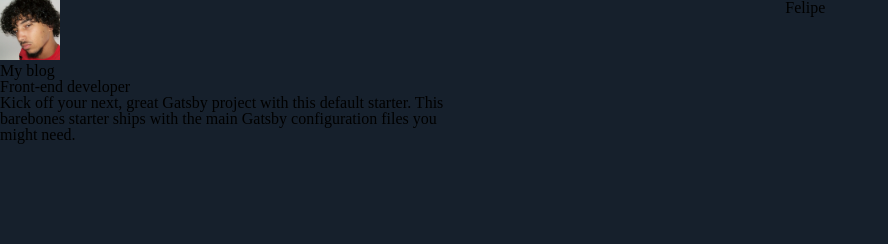
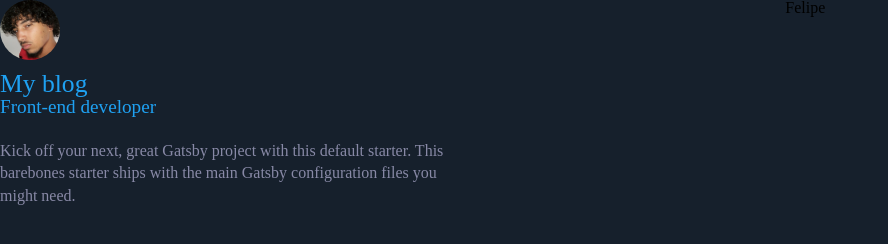
Before and after one commit to flipggs/learningGatsby, a Gatsby site: page / in a window 1280 px wide. Shown: the whole page, without its empty margins (0-888 px from the left). Built offline with nearby package versions, Linux system fonts and the light colour scheme; Gatsby itself is replaced by a stand-in of ours.

Commit message:
Add styles avatar and profile

```diff
--- a/src/components/Avatar/index.js
+++ b/src/components/Avatar/index.js
@@ -1,6 +1,6 @@
 import React from "react"
 import { useStaticQuery, graphql } from "gatsby"
-import Img from "gatsby-image"
+import * as S from './styled';
 
 const Avatar = () => {
   const { avatarImage } = useStaticQuery(
@@ -17,7 +17,7 @@
     `
   )
 
-  return <Img fixed={avatarImage.childImageSharp.fixed} />
+  return <S.AvatarWrapper fixed={avatarImage.childImageSharp.fixed} />
 }
 
 export default Avatar
--- /dev/null
+++ b/src/components/Avatar/styled.js
@@ -0,0 +1,9 @@
+import styled from 'styled-components';
+import Img from 'gatsby-image';
+
+export const AvatarWrapper = styled(Img)`
+  border-radius: 50%;
+  height: 3.75rem;
+  width: 3.75rem;
+  margin: auto;
+`;
--- a/src/components/Profile/index.js
+++ b/src/components/Profile/index.js
@@ -2,6 +2,8 @@
 import { useStaticQuery, graphql } from "gatsby"
 
 import Avatar from '../Avatar';
+
+import * as S from './styled';
 
 const Profile = () => {
   const {
@@ -22,12 +24,16 @@
   `)
 
   return (
-    <div className="Profile-wrapper">
-      <Avatar />
-      <h1>{title}</h1>
-      <h2>{position}</h2>
-      <p>{description}</p>
-    </div>
+    <S.ProfileWrapper>
+      <S.ProfileLink>
+        <Avatar />
+        <S.ProfileAuthor>
+          {title}
+          <S.ProfilePosition>{position}</S.ProfilePosition>
+          </S.ProfileAuthor>
+      </S.ProfileLink>
+      <S.ProfileDescription>{description}</S.ProfileDescription>
+    </S.ProfileWrapper>
   )
 }
 
--- /dev/null
+++ b/src/components/Profile/styled.js
@@ -0,0 +1,35 @@
+import styled from 'styled-components';
+import { Link } from 'gatsby';
+
+export const ProfileWrapper = styled.div`
+  color: #8889a6;
+  display: flex;
+  flex-direction: column;
+`;
+
+export const ProfileLink = styled(Link)`
+  color: #8889a6;
+  text-decoration: none;
+  transition: color 0.5s;
+
+  &:hover {
+    color: #1fa1f2;
+  }
+`;
+
+export const ProfileAuthor = styled.h1`
+  font-size: 1.6rem;
+  margin: 0.5rem auto 1.5rem;
+`;
+
+export const ProfilePosition = styled.small`
+  display: block;
+  font-size: 1.2rem;
+  font-weight: 300;
+`;
+
+export const ProfileDescription = styled.p`
+  font-size: 1rem;
+  font-weight: 300;
+  line-height: 1.4;
+`;
```
